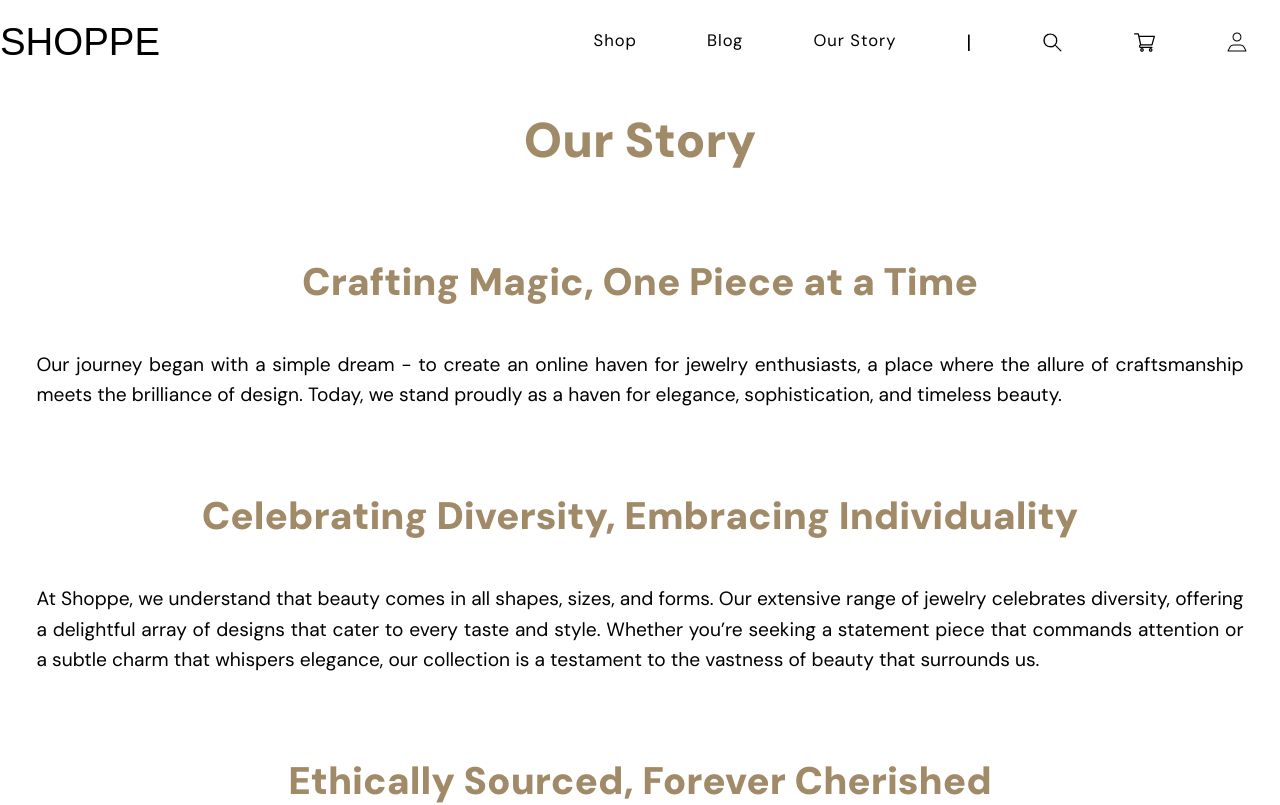
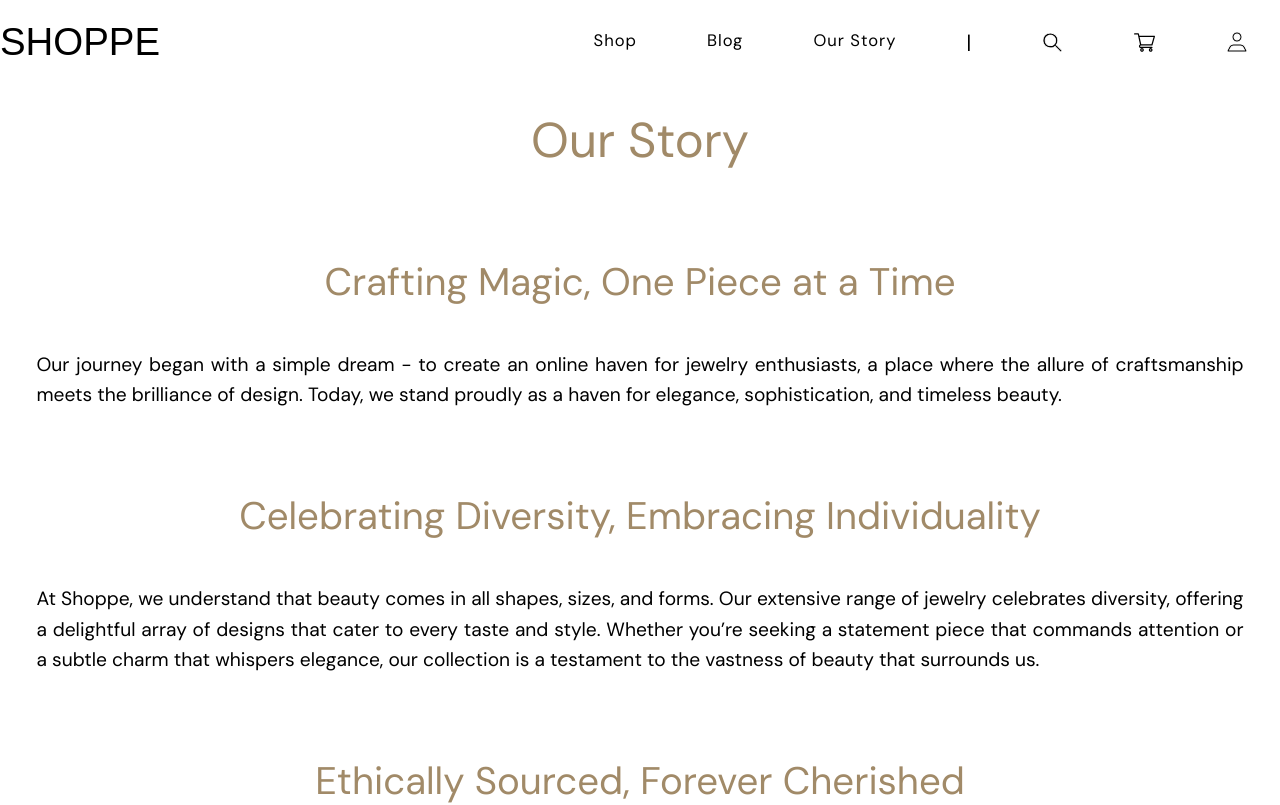
Before and after one commit to danieldraganweb/shoppe-next-app, a Next.js app: page /ourstory in a window 1280 px wide. Shown: the top 805 px of the page. Built offline with nearby package versions, Linux system fonts and the light colour scheme; a web font is replaced by a local one.

Commit message:
style banner error check

```diff
--- a/app/styles/globals.scss
+++ b/app/styles/globals.scss
@@ -49,12 +49,13 @@ a {
   text-decoration: none;
 
   &:hover {
-    text-decoration: underline;
+    text-decoration: none;
+    transform: scale(1.1);
   }
 
-  &:focus {
-    outline: 2px solid $primary-color;
-  }
+  // &:focus {
+  //   outline: 2px solid $primary-accent-color;
+  // }
 }
 
 ul {
--- a/app/styles/pages/blog.module.scss
+++ b/app/styles/pages/blog.module.scss
@@ -19,7 +19,7 @@
   h1{
     color: $primary-accent-color;
     font-size: clamp($font-size-desktop, 5vw, $font-size-desktop-ultra-ultra-wide);
-    font-weight: bold;
+    // font-weight: bold;
     display: flex;
     justify-content: center;
     align-items: center;
@@ -53,7 +53,7 @@
 h1{
     color: $primary-accent-color;
     font-size: clamp($font-size-desktop, 5vw, $font-size-desktop-ultra-ultra-wide);
-    font-weight: bold;
+    // font-weight: bold;
     display: flex;
     justify-content: center;
     align-items: center;
--- a/app/styles/pages/ourstory.module.scss
+++ b/app/styles/pages/ourstory.module.scss
@@ -17,7 +17,7 @@
     h1{
       color: $primary-accent-color;
       font-size: clamp($font-size-desktop, 5vw, $font-size-desktop-ultra-ultra-wide);
-      font-weight: bold;
+      // font-weight: bold;
       display: flex;
       justify-content: center;
       align-items: center;
@@ -33,8 +33,8 @@
 
 
   .our-story-title {
-    font-size: clamp($font-size-mobile, 5vw, $font-size-desktop-ultra-ultra-wide);
-    font-weight: bold;
+    font-size: clamp($font-size-tablet, 5vw, $font-size-desktop-ultra-ultra-wide);
+    // font-weight: bold;
     color: $primary-accent-color;
     margin: 0 auto;
     display: flex;
@@ -49,12 +49,13 @@
   }
 
   .section-title {
-    font-size: clamp($font-size-mobile, 3vw, $font-size-desktop-ultra-ultra-wide);
-    font-weight: bold;
+    font-size: clamp($font-size-desktop, 3vw, $font-size-desktop-ultra-ultra-wide);
+    // font-weight: bold;
     margin-bottom: 10px;
     color: $primary-accent-color;
     margin-top: 2em;
     margin-bottom: 1em;
+    text-align: center;
   }
 
   .section-paragraph {
```
Also changed, not shown: app/styles/components/Banner.module.scss (+20 -7 lines).
